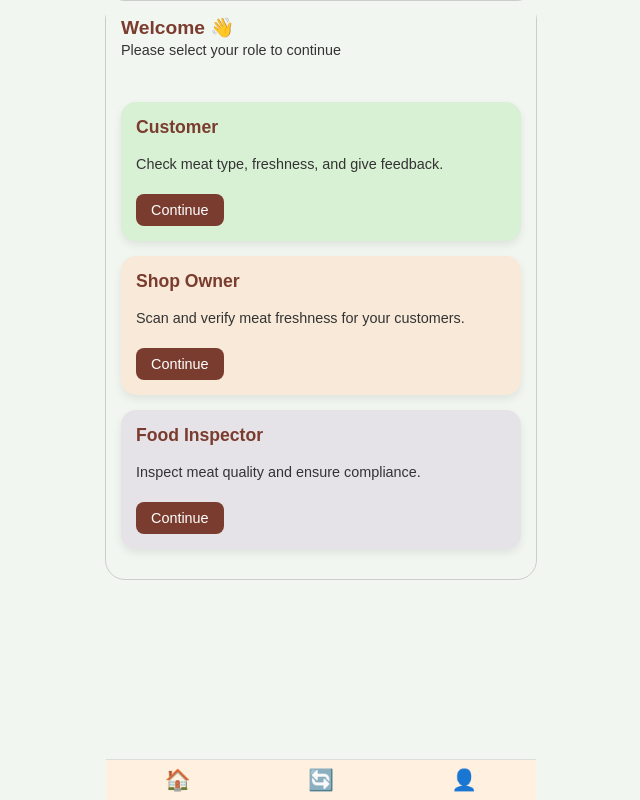
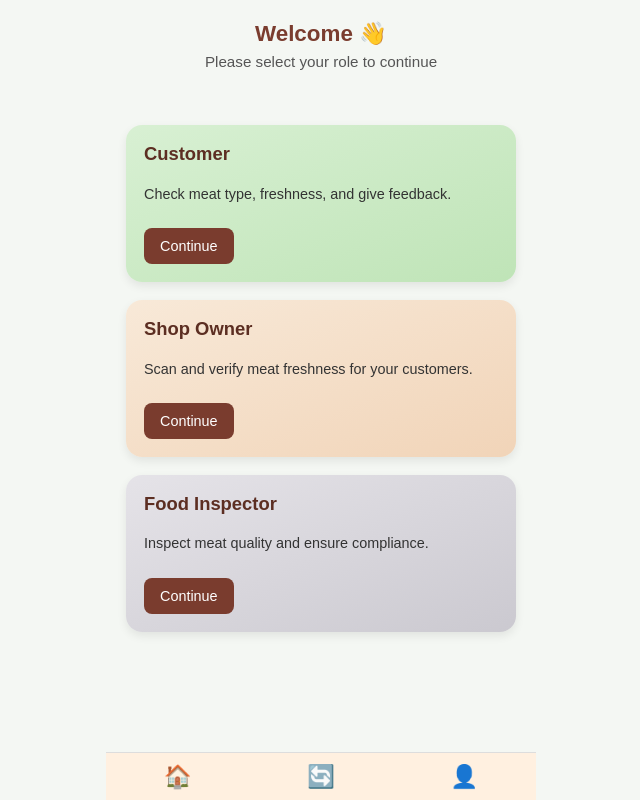
Before and after one commit to ChAbdulMoiz/meatinspection, a plain HTML site: page role_identifier.html in a window 1280 px wide. Shown: the whole page, without its empty margins (319-959 px from the left). Drawn offline with Linux system fonts and the light colour scheme.

Commit message:
role_identifier.html

```diff
--- a/role_identifier.html
+++ b/role_identifier.html
@@ -7,90 +7,106 @@
   <style>
     body {
       font-family: Arial, sans-serif;
-      background-color: #f2f6f1;
+      background-color: #f4f7f3;
       margin: 0;
       padding: 0;
-      max-width: 430px; /* Mobile width similar to your screenshot */
+      max-width: 430px;
       margin-left: auto;
       margin-right: auto;
       border-radius: 20px;
       overflow: hidden;
-      border: 1px solid #ccc;
     }
 
     header {
-      padding: 15px;
-      background-color: #f2f6f1;
+      padding: 20px;
+      background-color: #f4f7f3;
+      text-align: center;
     }
     header h2 {
       color: #7a3c2e;
       margin: 0;
-      font-size: 1.2rem;
+      font-weight: bold;
+      font-size: 1.4rem;
     }
     header p {
-      color: #333;
-      font-size: 0.9rem;
-      margin-top: 3px;
+      color: #555;
+      font-size: 0.95rem;
+      margin-top: 6px;
     }
 
     .container {
-      padding: 15px;
+      padding: 20px;
     }
 
     .card {
-      border-radius: 15px;
-      padding: 15px;
-      margin-bottom: 15px;
-      box-shadow: 0 4px 8px rgba(0,0,0,0.08);
-      text-align: left;
-      transition: transform 0.2s ease;
+      border-radius: 16px;
+      padding: 18px;
+      margin-bottom: 18px;
+      background: linear-gradient(to bottom right, #d8f0d3, #bfe4b7);
+      box-shadow: 0 4px 10px rgba(0,0,0,0.08);
+      transition: transform 0.2s ease, box-shadow 0.2s ease;
+    }
+    .card:nth-child(2) {
+      background: linear-gradient(to bottom right, #f8e9d8, #f1d4b8);
+    }
+    .card:nth-child(3) {
+      background: linear-gradient(to bottom right, #e5e3e8, #cbc9d0);
     }
     .card:hover {
-      transform: scale(1.02);
+      transform: translateY(-3px);
+      box-shadow: 0 6px 14px rgba(0,0,0,0.12);
     }
+
     .card h3 {
       margin-top: 0;
-      font-size: 1.1rem;
-      color: #7a3c2e;
+      font-size: 1.15rem;
+      font-weight: bold;
+      color: #5c2e22;
     }
     .card p {
       font-size: 0.9rem;
       color: #333;
+      line-height: 1.4;
     }
+
     .btn {
       display: inline-block;
       background-color: #7a3c2e;
       color: white;
-      border: none;
-      padding: 8px 15px;
+      padding: 10px 16px;
       border-radius: 8px;
       font-size: 0.9rem;
+      font-weight: 500;
       cursor: pointer;
-      margin-top: 8px;
       text-decoration: none;
+      transition: background-color 0.2s ease;
+      margin-top: 10px;
     }
     .btn:hover {
       background-color: #5c2e22;
     }
 
     footer {
-      background-color: #fff;
+      background-color: #fff0e0;
       border-top: 1px solid #ddd;
       display: flex;
       justify-content: space-around;
-      padding: 8px 0;
+      padding: 10px 0;
       position: fixed;
       bottom: 0;
       left: 50%;
       transform: translateX(-50%);
       width: 100%;
       max-width: 430px;
-      background-color: #fff0e0;
     }
     footer a {
       color: #7a3c2e;
-      font-size: 1.3rem;
+      font-size: 1.4rem;
       text-decoration: none;
+      transition: transform 0.2s ease;
+    }
+    footer a:hover {
+      transform: scale(1.2);
     }
   </style>
 </head>
@@ -102,19 +118,19 @@
 </header>
 
 <div class="container">
-  <div class="card" style="background-color:#d8f0d3;">
+  <div class="card">
     <h3>Customer</h3>
     <p>Check meat type, freshness, and give feedback.</p>
     <a href="#" class="btn">Continue</a>
   </div>
 
-  <div class="card" style="background-color:#f8e9d8;">
+  <div class="card">
     <h3>Shop Owner</h3>
     <p>Scan and verify meat freshness for your customers.</p>
     <a href="#" class="btn">Continue</a>
   </div>
 
-  <div class="card" style="background-color:#e5e3e8;">
+  <div class="card">
     <h3>Food Inspector</h3>
     <p>Inspect meat quality and ensure compliance.</p>
     <a href="#" class="btn">Continue</a>
```
